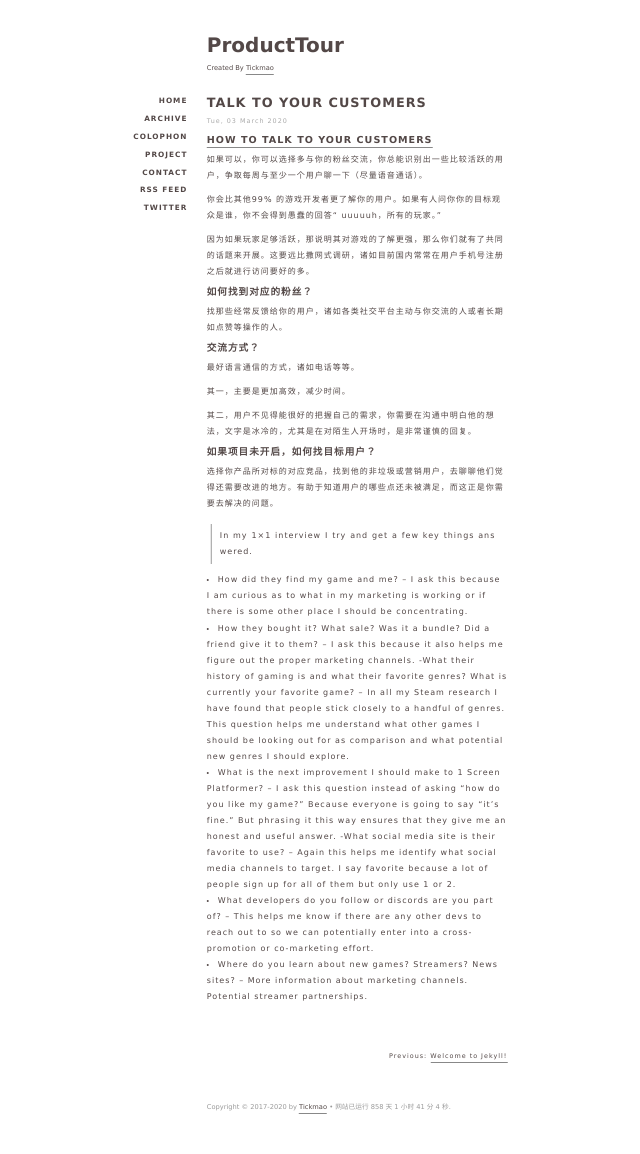
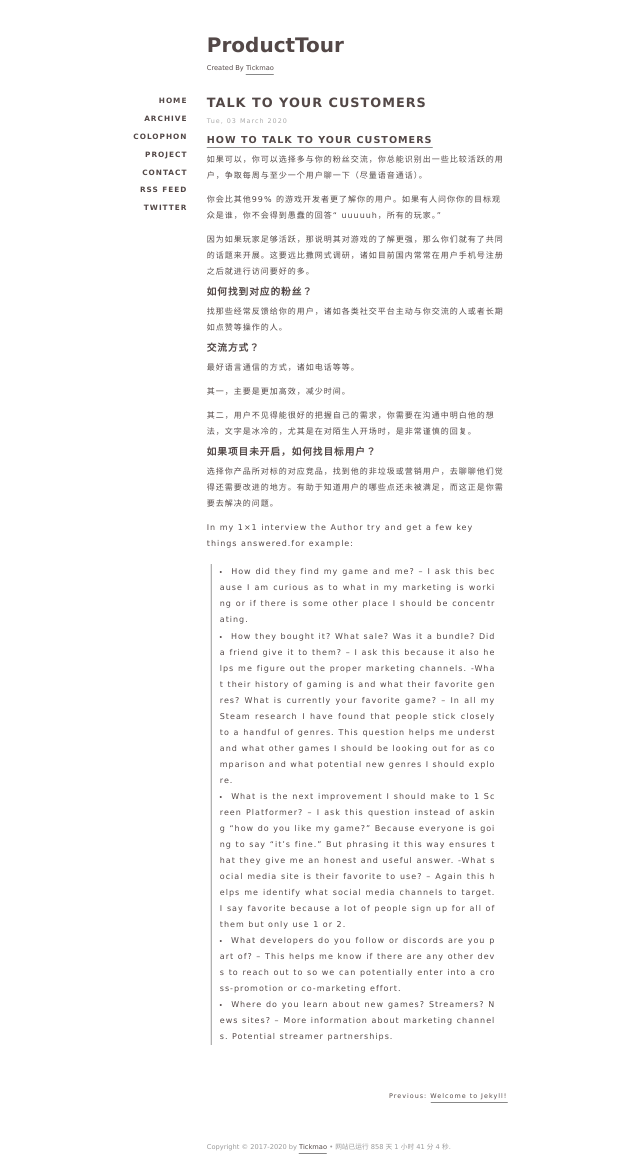
Before and after one commit to tickmao/dotstheme, a Jekyll site: the page built from _posts/2020-03-02-TalkToYourCustomers.md, in a window 1280 px wide. Shown: the whole page, without its empty margins (313-953 px from the left). Built offline with Jekyll 4.4.1, drawn with Linux system fonts in a browser that asks for light colours; comment, search, counter and statistics services are not loaded; before the commit the page ends 1114 px from its top, so only the background shows below that.

Commit message:
update list

```diff
--- a/_posts/2020-03-02-TalkToYourCustomers.md
+++ b/_posts/2020-03-02-TalkToYourCustomers.md
@@ -31,13 +31,12 @@ catalog:     true
 
 选择你产品所对标的对应竞品，找到他的非垃圾或营销用户，去聊聊他们觉得还需要改进的地方。有助于知道用户的哪些点还未被满足，而这正是你需要去解决的问题。
 
+In my 1×1 interview the Author try and get a few key things answered.for example:
 
-> In my 1×1 interview I try and get a few key things answered.
-
-- How did they find my game and me? – I ask this because I am curious as to what in my marketing is working or if there is some other place I should be concentrating.
-- How they bought it? What sale? Was it a bundle? Did a friend give it to them? – I ask this because it also helps me figure out the proper marketing channels.
--What their history of gaming is and what their favorite genres? What is currently your favorite game? – In all my Steam research I have found that people stick closely to a handful of genres. This question helps me understand what other games I should be looking out for as comparison and what potential new genres I should explore.
-- What is the next improvement I should make to 1 Screen Platformer? – I ask this question instead of asking “how do you like my game?” Because everyone is going to say “it’s fine.” But phrasing it this way ensures that they give me an honest and useful answer.
--What social media site is their favorite to use? – Again this helps me identify what social media channels to target. I say favorite because a lot of people sign up for all of them but only use 1 or 2.
-- What developers do you follow or discords are you part of? – This helps me know if there are any other devs to reach out to so we can potentially enter into a cross-promotion or co-marketing effort.
-- Where do you learn about new games? Streamers? News sites? – More information about marketing channels. Potential streamer partnerships.
+> - How did they find my game and me? – I ask this because I am curious as to what in my marketing is working or if there is some other place I should be concentrating.
+> - How they bought it? What sale? Was it a bundle? Did a friend give it to them? – I ask this because it also helps me figure out the proper marketing channels.
+> -What their history of gaming is and what their favorite genres? What is currently your favorite game? – In all my Steam research I have found that people stick closely to a handful of genres. This question helps me understand what other games I should be looking out for as comparison and what potential new genres I should explore.
+> - What is the next improvement I should make to 1 Screen Platformer? – I ask this question instead of asking “how do you like my game?” Because everyone is going to say “it’s fine.” But phrasing it this way ensures that they give me an honest and useful answer.
+> -What social media site is their favorite to use? – Again this helps me identify what social media channels to target. I say favorite because a lot of people sign up for all of them but only use 1 or 2.
+> - What developers do you follow or discords are you part of? – This helps me know if there are any other devs to reach out to so we can potentially enter into a cross-promotion or co-marketing effort.
+> - Where do you learn about new games? Streamers? News sites? – More information about marketing channels. Potential streamer partnerships.
```
